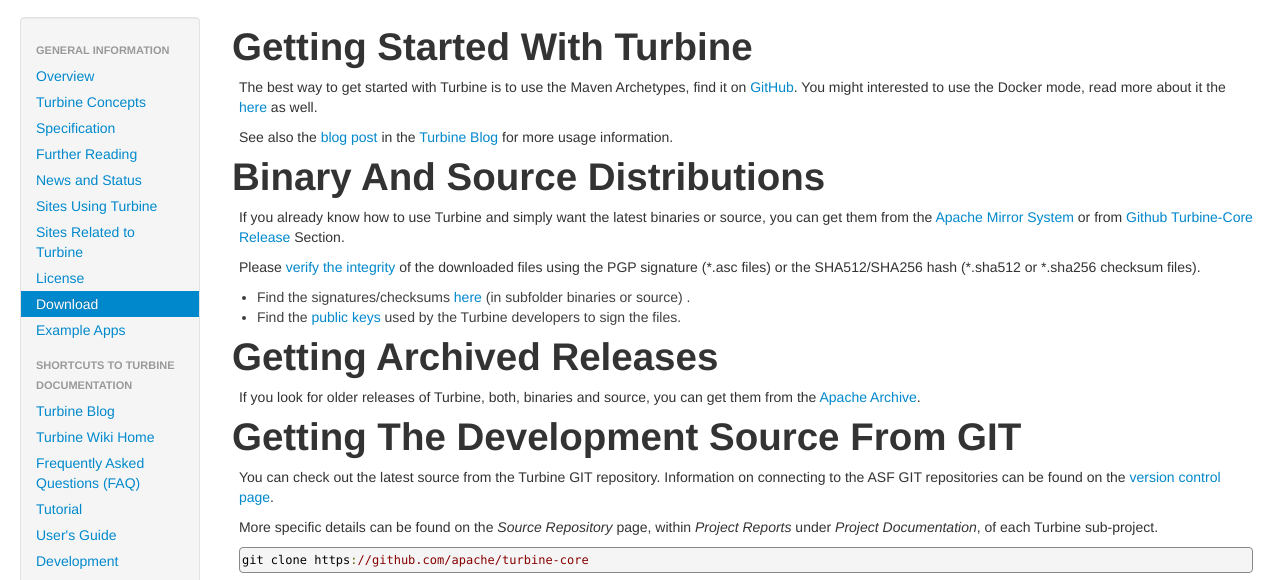
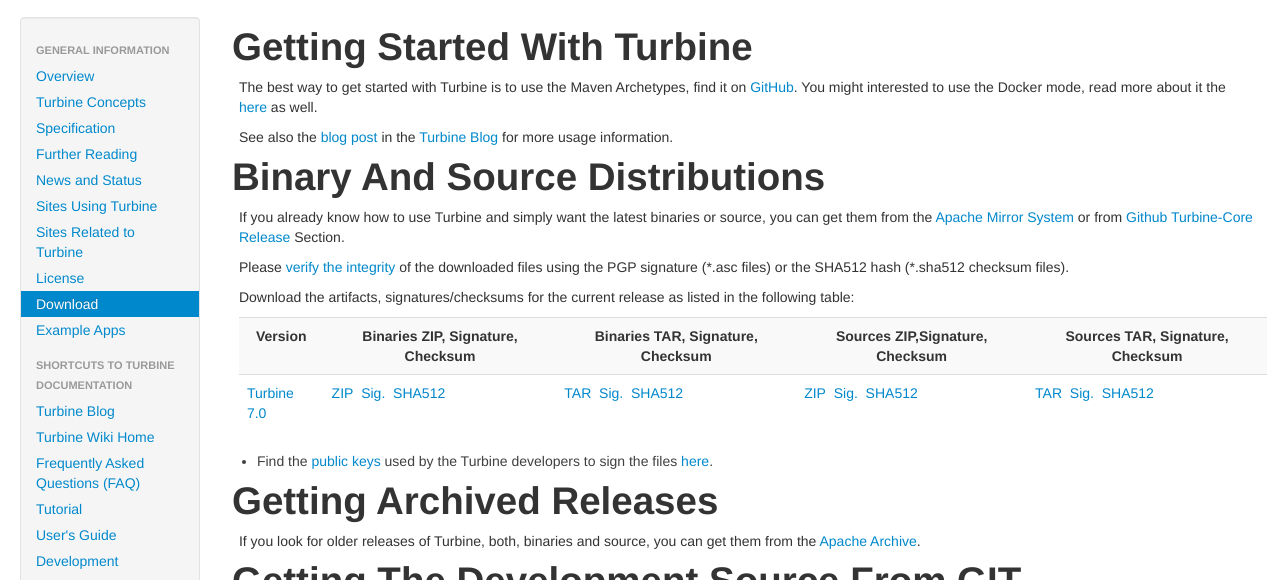
Before and after one commit to apache/turbine-site, a plain HTML site: page download.html in a window 1280 px wide. Shown: the part 160-740 px from the top of the page. Drawn offline with Linux system fonts and the light colour scheme.

Commit message:
Update download for top Turbine site according to requirements: https://infra.apache.org/release-download-pages.html

```diff
--- a/download.html
+++ b/download.html
@@ -2,7 +2,7 @@
 
 
 <!--
- | Generated by Apache Maven Doxia Site Renderer 2.0.0 from src/site/xdoc/download.xml at 10 Sep 2025
+ | Generated by Apache Maven Doxia Site Renderer 2.0.0 from src/site/xdoc/download.xml at 22 Jan 2026
  | Rendered using Apache Maven Fluido Skin 2.1.0
 -->
 <html xmlns="http://www.w3.org/1999/xhtml" lang="en">
@@ -150,17 +150,61 @@
 <p>
     If you already know how to use Turbine and simply want the latest
     binaries or source, you can get them from the
-    <a href="http://www.apache.org/dyn/closer.cgi/turbine" class="externalLink">Apache Mirror System</a>
+    <a href="https://www.apache.org/dyn/closer.lua/turbine/turbine-7.0/" class="externalLink">Apache Mirror System</a>
     or from <a href="https://github.com/apache/turbine-core/tags" class="externalLink">Github Turbine-Core Release</a> Section.
   </p>
 
 <p>Please  <a class="externalLink externalLink" href="https://www.apache.org/info/verification.html">verify the integrity</a>
-        of the downloaded files using the PGP signature (*.asc files) or the SHA512/SHA256 hash (*.sha512 or *.sha256 checksum files). </p>
+        of the downloaded files using the PGP signature (*.asc files) or the SHA512 hash (*.sha512 checksum files).
+      </p>
+
+<p>Download the artifacts, signatures/checksums for the current release as listed in the following table:
+     </p>
+<table class="table table-striped">
+
+<tr class="a">
+
+<th>Version</th>
+
+<th>Binaries ZIP, Signature, Checksum</th>
+
+<th>Binaries TAR, Signature, Checksum</th>
+
+<th>Sources ZIP,Signature, Checksum</th>
+
+<th>Sources TAR, Signature, Checksum</th>
+       </tr>
+
+<tr class="b">
+
+<td><a href="https://www.apache.org/dyn/closer.lua/turbine/turbine-7.0/" class="externalLink">Turbine 7.0</a></td>
+
+<td><a href="https://www.apache.org/dyn/closer.lua/turbine/turbine-7.0/binaries/turbine-7.0-binaries.zip" class="externalLink">ZIP</a>&#160;
+              <a href="https://www.apache.org/dyn/closer.lua/turbine/turbine-7.0/binaries/turbine-7.0-binaries.zip.asc" class="externalLink">Sig.</a>&#160;
+              <a href="https://www.apache.org/dyn/closer.lua/turbine/turbine-7.0/binaries/turbine-7.0-binaries.zip.sha512" class="externalLink">SHA512</a>
+            </td>
+
+
+<td><a href="https://www.apache.org/dyn/closer.lua/turbine/turbine-7.0/binaries/turbine-7.0-binaries.tar.gz" class="externalLink">TAR</a>&#160;
+              <a href="https://www.apache.org/dyn/closer.lua/turbine/turbine-7.0/binaries/turbine-7.0-binaries.tar.gz.asc" class="externalLink">Sig.</a>&#160;
+              <a href="https://www.apache.org/dyn/closer.lua/turbine/turbine-7.0/binaries/turbine-7.0-binaries.tar.gz.sha512" class="externalLink">SHA512</a>
+            </td>
+
+<td> <a href="https://www.apache.org/dyn/closer.lua/turbine/turbine-7.0/source/turbine-7.0-source.zip" class="externalLink">ZIP</a>&#160;
+                      <a href="https://www.apache.org/dyn/closer.lua/turbine/turbine-7.0//source/turbine-7.0-source.zip.asc" class="externalLink">Sig.</a>&#160;
+                      <a href="https://www.apache.org/dyn/closer.lua/turbine/turbine-7.0/source/turbine-7.0-source.zip.sha512" class="externalLink">SHA512</a>
+             </td>
+
+<td><a href="https://www.apache.org/dyn/closer.lua/turbine/turbine-7.0/source/turbine-7.0-source.tar.gz" class="externalLink">TAR</a>&#160;
+                      <a href="https://www.apache.org/dyn/closer.lua/turbine/turbine-7.0/source/turbine-7.0-source.tar.gz.asc" class="externalLink">Sig.</a>&#160;
+                      <a href="https://www.apache.org/dyn/closer.lua/turbine/turbine-7.0/source/turbine-7.0-source.tar.gz.sha512" class="externalLink">SHA512</a>
+             </td>
+        </tr>
+    </table>
+
 <ul>
 
-<li>Find the signatures/checksums <a href="https://downloads.apache.org/turbine/turbine-6.0/" class="externalLink">here</a> (in subfolder binaries or source) .</li>
-
-<li>Find  the <a class="externalLink externalLink" href="https://www.apache.org/dist/turbine/KEYS">public keys</a> used by the Turbine developers to sign the files.</li>
+<li>Find  the <a class="externalLink externalLink" href="https://www.apache.org/dist/turbine/KEYS">public keys</a> used by the Turbine developers to sign the files <a class="externalLink externalLink" href="https://www.apache.org/dist/turbine/KEYS">here</a>.</li>
         </ul>
 
 </section>
@@ -225,7 +269,7 @@
     <footer>
       <div class="container-fluid">
         <div class="row-fluid">
-            <p>©      2000–2025
+            <p>©      2000–2026
 <a href="https://turbine.apache.org/">Apache Software Foundation</a>
 </p>
         </div>
```
